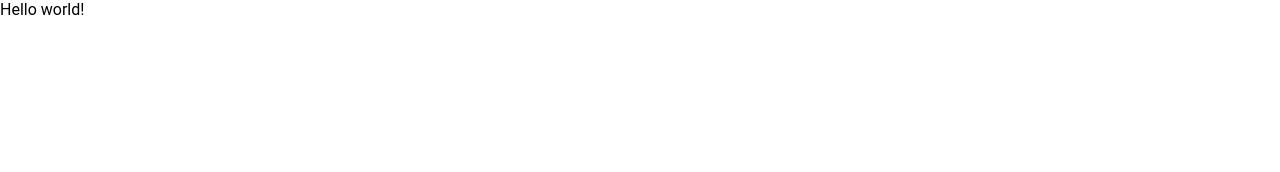
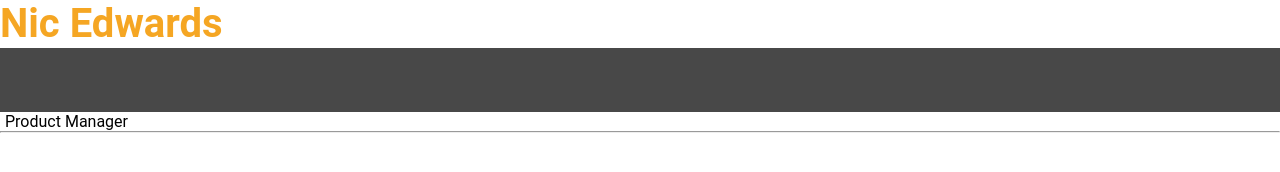
Before and after one commit to myzerly/JSBasics, a plain HTML site: page index.html in a window 1280 px wide. Drawn offline with Linux system fonts and the light colour scheme.

Commit message:
first commit to udacity js project

```diff
--- a/index.html
+++ b/index.html
@@ -52,7 +52,7 @@ need to load. You'll see a lot of <link>s to CSS files for styles and
 </head>
 <body unresolved>
   <div id="main">
-    Hello world!   <!-- You'll be deleting this line in the course -->
+    <!-- You'll be deleting this line in the course -->
 
     <!--
     Everything from here to the <script> tag below is the skeleton of your
--- a/js/resumeBuilder.js
+++ b/js/resumeBuilder.js
@@ -0,0 +1,14 @@
+var formattedName = HTMLheaderName.replace("%data%", "Nic Edwards");
+var formattedRole = HTMLheaderRole.replace("%data%" ,"Product Manager")
+
+
+var awesomeThoughts = "I am Nic and he is totally awesome"
+var funThoughts = awesomeThoughts.replace("awesome", "fun");
+
+console.log(awesomeThoughts);
+console.log(funThoughts);
+
+
+$("#main").prepend(formattedName);
+$("#main").append(formattedRole);
+// $("#main").append(funThoughts);
```
